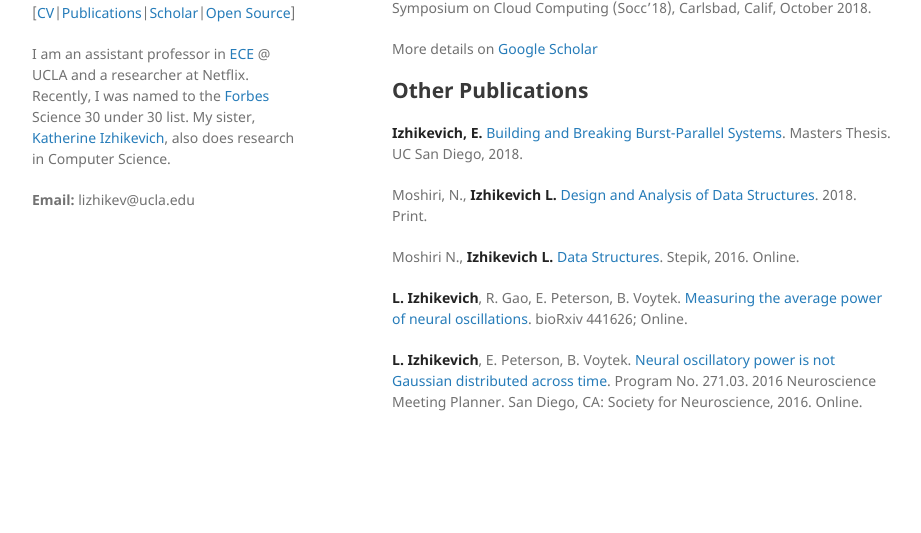
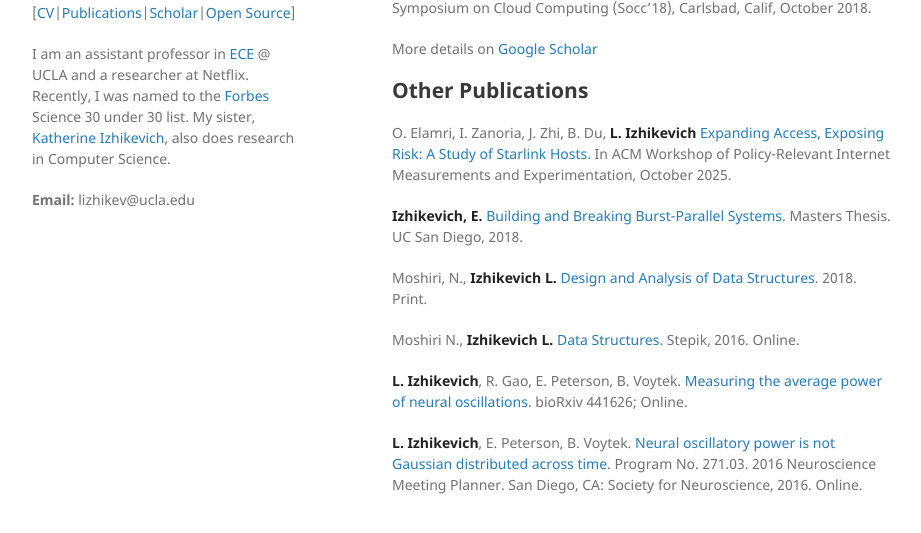
Before and after one commit to LizIzhikevich/lizizhikevich.github.io, a Jekyll site: the page built from tree/pubs.md, in a window 1280 px wide and 900 px high, scrolled down 849 px, cut to the strip 335-868 px from the top of the window. Shown: the whole strip, without its empty margins (178-1099 px from the left). Built offline with Jekyll 4.4.1, drawn with Linux system fonts in a browser that asks for light colours; the repository's description, which GitHub fills in, is left out; before the commit the page ends 1666 px from its top, so only the background shows below that.

Commit message:
Update pubs.md

```diff
--- a/tree/pubs.md
+++ b/tree/pubs.md
@@ -38,6 +38,8 @@ More details on [Google Scholar](https://scholar.google.com/citations?user=jO0eK
 
 ## Other Publications
 
+O. Elamri, I. Zanoria, J. Zhi, B. Du, **L. Izhikevich** [Expanding Access, Exposing Risk: A Study of Starlink Hosts](/assets/papers/starlink-primes.pdf). In ACM Workshop of Policy-Relevant Internet Measurements and Experimentation, October 2025.
+
 **Izhikevich, E.** [Building and Breaking Burst-Parallel Systems](https://escholarship.org/content/qt3cn612zr/qt3cn612zr.pdf). Masters Thesis. UC San Diego, 2018.
 
 Moshiri, N., **Izhikevich L.** [Design and Analysis of Data Structures](https://www.amazon.com/Design-Analysis-Structures-Niema-Moshiri/dp/1981017232). 2018. Print.
```
